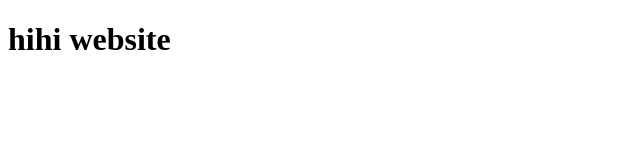
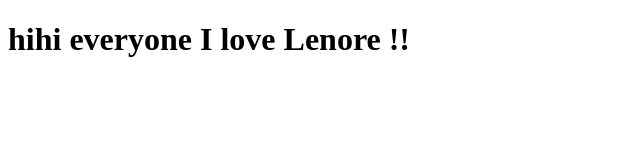
Before and after one commit to Jiemin17/Jiemin17.github.io, a plain HTML site: page index.html in a window 1280 px wide. Shown: the whole page, without its empty margins (0-640 px from the left). Drawn offline with Linux system fonts and the light colour scheme.

Commit message:
Update index.html

```diff
--- a/index.html
+++ b/index.html
@@ -6,6 +6,6 @@
     <title>Document</title>
 </head>
 <body>
-    <h1>hihi website</h1>
+    <h1>hihi everyone I love Lenore !! </h1>
 </body>
 </html>
```
